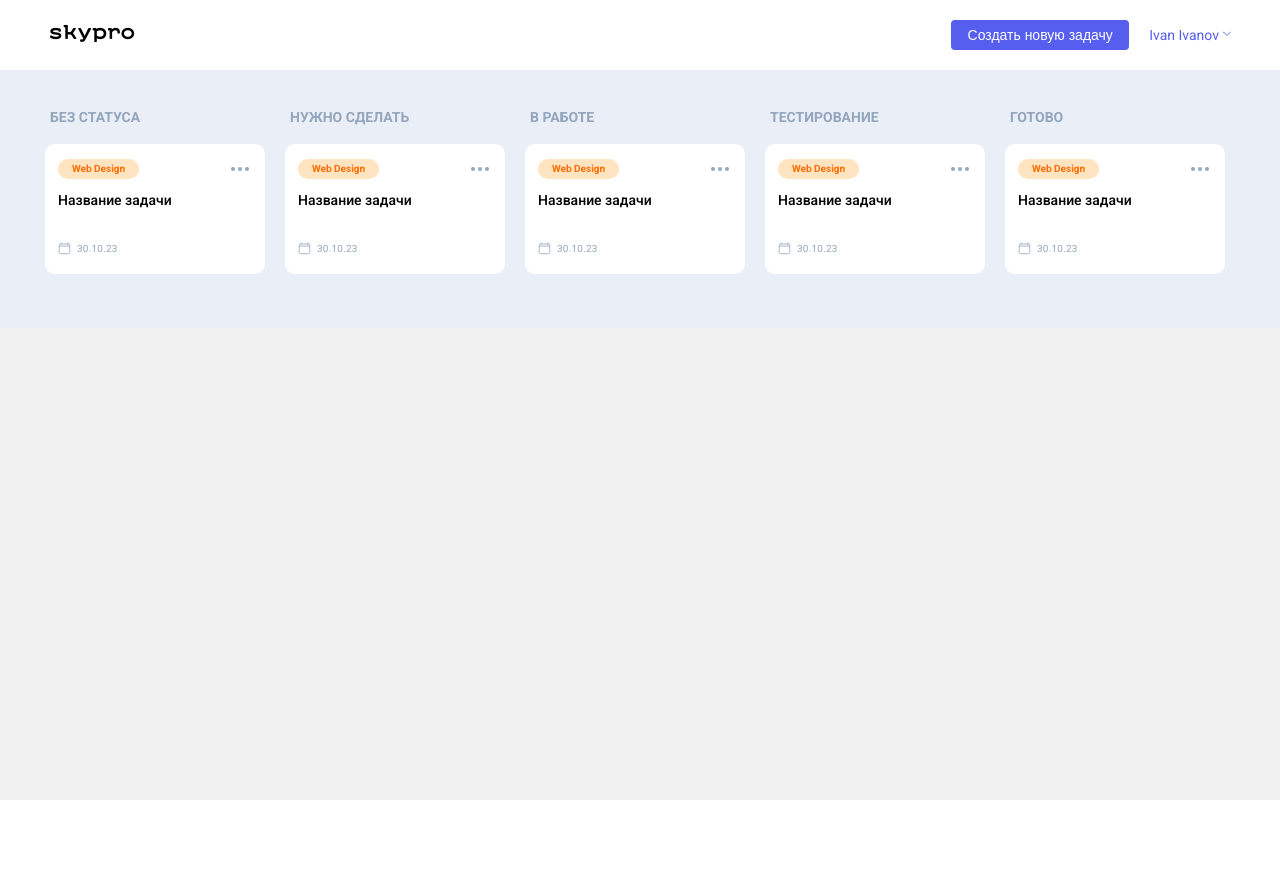
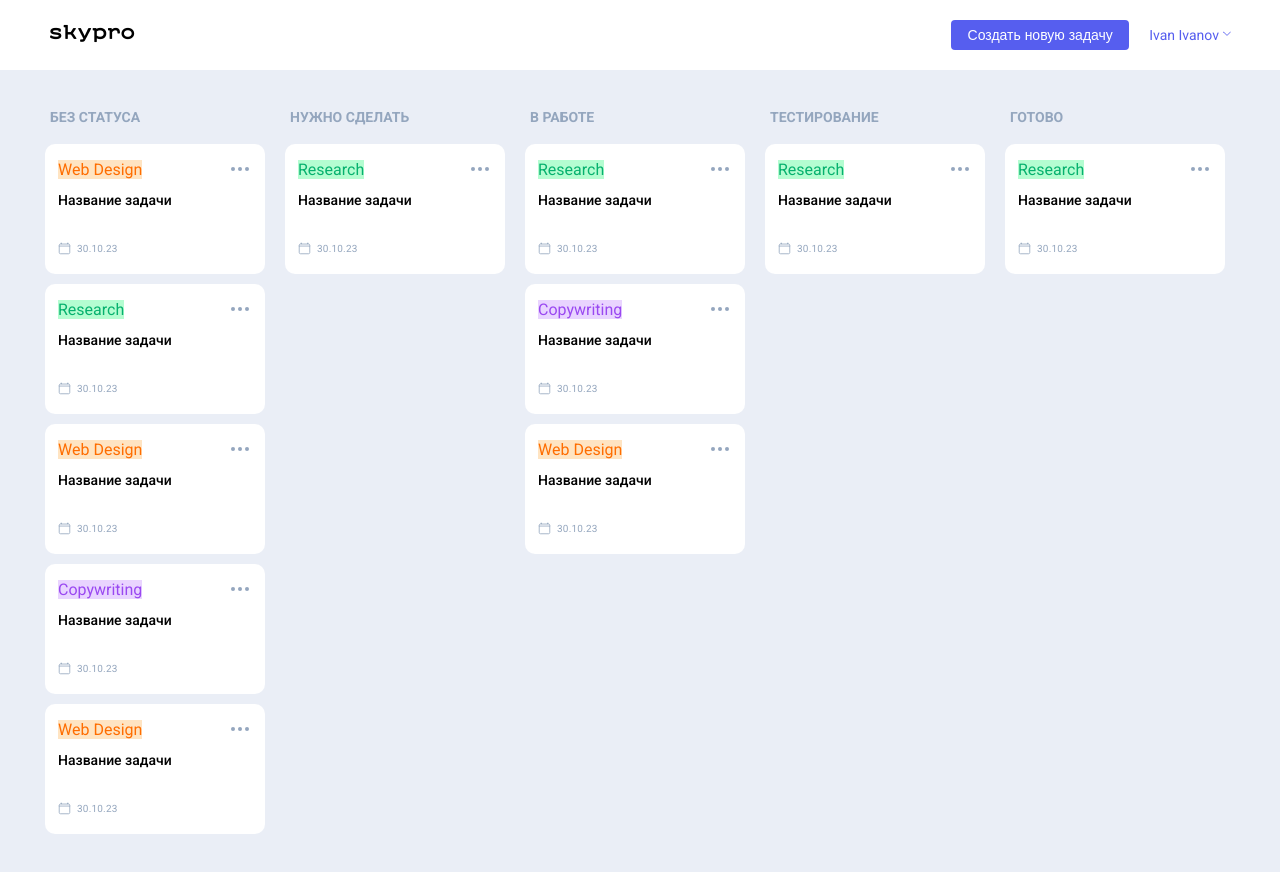
Before and after one commit to Rasim2024/skypro-kanban, a React (Vite) app in the folder vite-project/: page / in a window 1280 px wide. Shown: the top 872 px of the page. Before the commit the page ends 800 px from the top, so only its background shows below. Built offline with nearby package versions, Linux system fonts and the light colour scheme.

Commit message:
Задание-3 и 4

```diff
--- a/vite-project/src/App.jsx
+++ b/vite-project/src/App.jsx
@@ -4,6 +4,7 @@ import PopBrowse from './components/Popups/PopBrowse/PopBrowse.jsx';
 import PopNewCard from './components/Popups/PopNewCard/PopNewCard.jsx';
 import Main from './components/Main/Main.jsx';
 import PopExit from './components/Popups/PopExit.jsx';
+import { cardList } from './Data.js';
 
 function App() {
 
@@ -16,7 +17,9 @@ function App() {
         <PopBrowse/>
         {/* pop-up end*/}
         <Header/>    {/* Выгружается с хедер*/}
-       <Main/>
+       <Main cardList={cardList} />   {/*
+       передача пропса cardList в компонент <Main />. cardList является переменной, содержащей данные о карточках из файла Data.js).
+       Компонент <Main/> отображает основное содержимое приложения и передает ему данные cardList. */}
       </div>
 
     </>
--- a/vite-project/src/components/Card/Card.jsx
+++ b/vite-project/src/components/Card/Card.jsx
@@ -1,10 +1,12 @@
-function Card() {
+import { getStyle } from "../../Data";
+
+function Card({title, topic, date}) { // полученные пропсы от родителя подставляем и выводим
   return (
 <div className="cards__item">
                     <div className="cards__card card">
                       <div className="card__group">
-          <div className="card__theme _orange">
-            <p className="_orange">Web Design</p>
+                        <div className={getStyle(topic)}>  {/* getstyle функция сопоставляет стили в зависимости от сатуса*/}
+                          <p className={getStyle(topic)}>{topic}</p>
                         </div>
                         <a href="#popBrowse" target="_self">
                           <div className="card__btn">
@@ -16,7 +18,7 @@ function Card() {
                       </div>
                       <div className="card__content">
                         <a href="" target="_blank">
-            <h3 className="card__title">Название задачи</h3>
+                          <h3 className="card__title">{title}</h3>
                         </a>
                         <div className="card__date">
                           <svg
@@ -47,12 +49,12 @@ function Card() {
                               </clipPath>
                             </defs>
                           </svg>
-            <p>30.10.23</p>
+                          <p>{date}</p>
                         </div>
                       </div>
                     </div>
                   </div>
-  );
+  )
 }
 
 export default Card;
--- a/vite-project/src/components/Column/Column.jsx
+++ b/vite-project/src/components/Column/Column.jsx
@@ -1,14 +1,18 @@
 import React from "react";
 import Card from "../Card/Card";
 
-function Column(props) {
+function Column({ title, cardList }) { // принимаем пропсы от родителя
   return (
     <div className="main__column column">
       <div className="column__title">
-        <p>{props.status}</p>
+        <p>{title}</p> {/* выводим статус  */}
       </div>
       <div className="cards">
-        <Card />
+        {cardList.map(({ id, topic, title, date }) => { // перебираем массив поступивший пропсом от родителя
+        // ранее созданный (отфильтрованный) при сопостовлении статуса присваиваем переменным и отправляем пропсом дочернему компоненту card
+
+          return <Card key={id} topic={topic} title={title} date={date} />;
+        })}
       </div>
     </div>
   );
--- a/vite-project/src/components/Main/Main.jsx
+++ b/vite-project/src/components/Main/Main.jsx
@@ -1,20 +1,26 @@
-import React from "react"
+
 import Column from "../Column/Column"
+import { statusList, } from "../../Data"
 
 
-
-function Main () {
+function Main ({cardList}) {
 
       return (
         <main className="main">
         <div className="container">
           <div className="main__block">
             <div className="main__content">
-             <Column status="Без статуса"/>
-             <Column status="Нужно сделать"/>
-             <Column status="В работе"/>
-             <Column status="Тестирование"/>
-             <Column status="готово"/>
+              {/* код отображает компонент <Column>, передавая ему ключ key, заголовок title и
+              отфильтрованный список карточек cardList, где статус карточки соответствует текущему статусу из statusList. */}
+             {statusList.map((status, id) => (
+              // перебираем массив и возвращаем элементы status , id
+              <Column key={id} title={status}
+              // фильтруем массив выбирая карты схожими статусами
+              cardList={cardList.filter((card)=>card.status === status)}
+              // все эти свойства передаются виде пропсов дочернему элементу column
+              />
+             ))}
+
             </div>
           </div>
         </div>
```
Also changed, not shown: vite-project/src/components/Header/Header.jsx (+12 -12 lines). Lines whose indentation alone changed are shown as unchanged.
